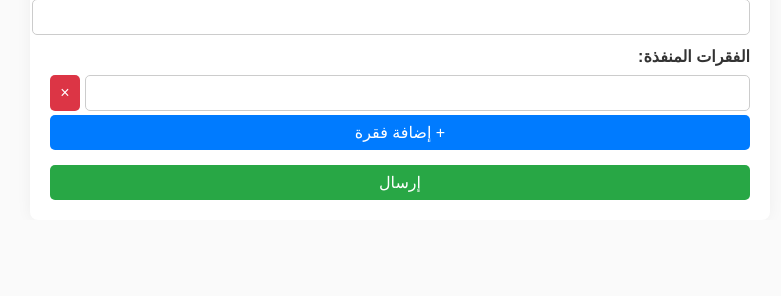
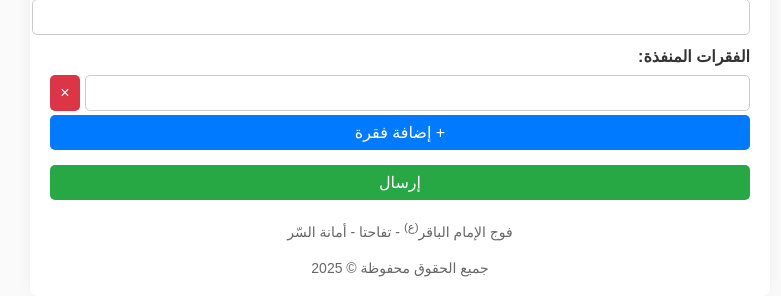
Before and after one commit to MhmdMC/Kashefe, a Flask app: page / in a window 1280 px wide. Shown: the part 728-1024 px from the top of the page, without its empty margins (240-1021 px from the left). Before the commit the page ends 928 px from the top, so only its background shows below. Run offline with Flask 3, Linux system fonts and the light colour scheme; some libraries are stand-ins or nearby versions.

Commit message:
Update index.html

```diff
--- a/templates/index.html
+++ b/templates/index.html
@@ -112,11 +112,23 @@
         box-sizing: border-box; /* include padding/border in width */
     }
 
+.footer {
+    text-align: center;
+    margin-top: 20px;
+    font-size: 14px;
+    color: #666;
+}
+
+
+
 </style>
 </head>
 <body>
 
 <div class="container">
+<div class="logo">
+</div>
+
 <h1>محضر نشاط</h1>
 
 <form method="POST">
@@ -618,6 +630,13 @@
 
     <button type="submit" class="submit-btn">إرسال</button>
 </form>
+<div class="footer">
+    فوج الإمام الباقر<sup>(ع)</sup> - تفاحتا - أمانة السّر
+</div>
+<div class="footer">
+    جميع الحقوق محفوظة © 2025
+</div>
+
 </div>
 
 <!-- Choices.js -->
@@ -625,10 +644,10 @@
 <script>
 document.addEventListener("DOMContentLoaded", function() {
     // Initialize Choices.js
-    const groupChoice = new Choices("#group", { searchEnabled: true, placeholder: true, searchPlaceholderValue: "ابحث..." });
-    const activityChoice = new Choices("#activity_type", { searchEnabled: true });
-    const timeChoice = new Choices("#time", { searchEnabled: true });
-    const occasionChoice = new Choices("#occasion", { searchEnabled: true });
+    const groupChoice = new Choices("#group", { searchEnabled: true, placeholder: true, searchPlaceholderValue: "ابحث...", shouldSort: false});
+    const activityChoice = new Choices("#activity_type", { searchEnabled: true, shouldSort: false });
+    const timeChoice = new Choices("#time", { searchEnabled: true, shouldSort: false });
+    const occasionChoice = new Choices("#occasion", { searchEnabled: true, shouldSort: false });
 
     // Hidden inputs
     const groupHidden = document.getElementById("group_hidden");
```
